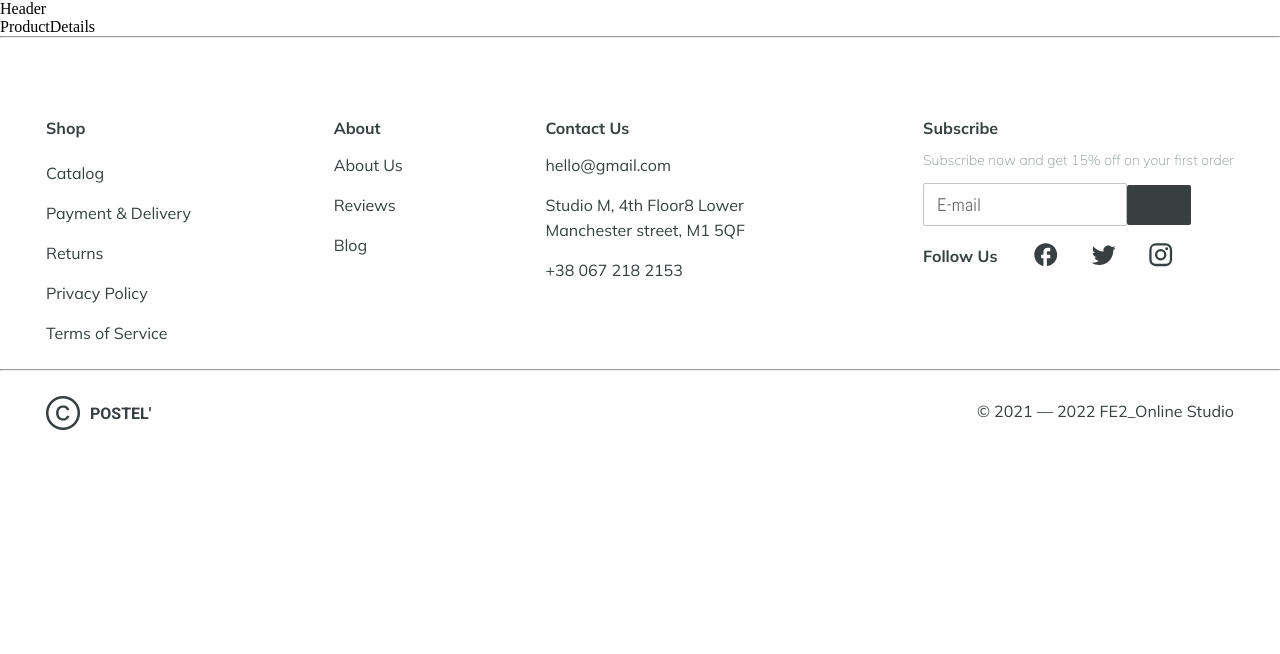
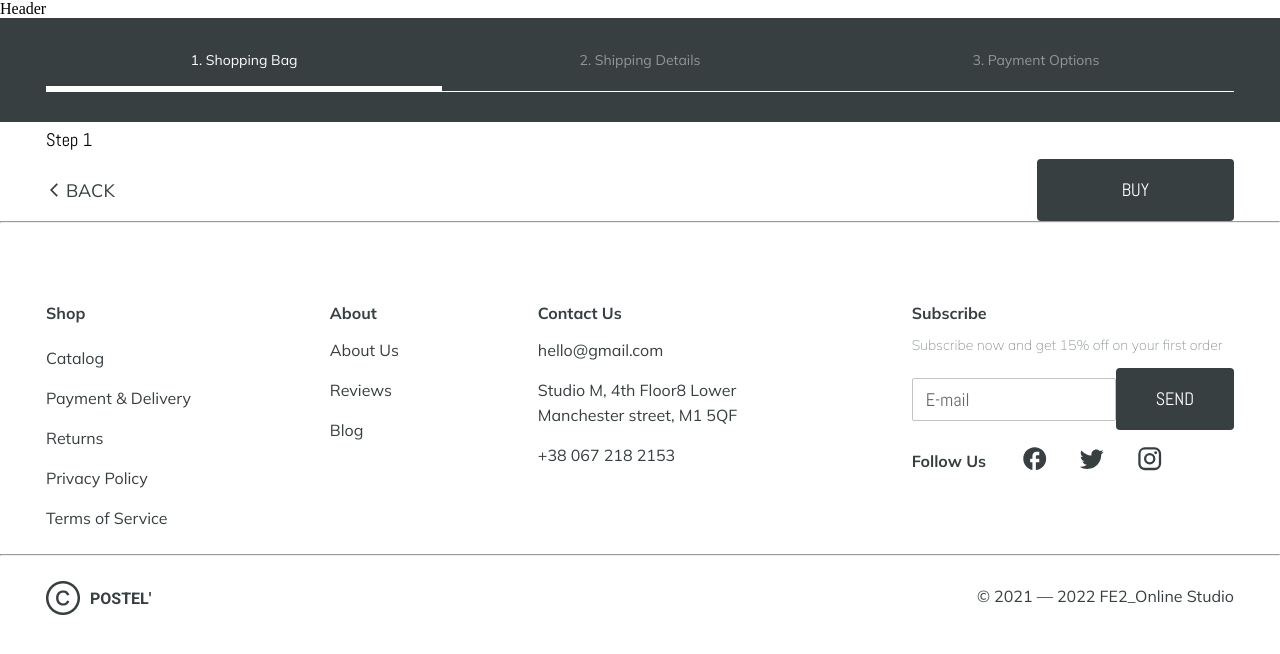
Before and after one commit to dorvika/final-project, a React (Create React App) app in the folder client/: page /bag in a window 1280 px wide. Shown: the top 654 px of the page. Built offline with nearby package versions, Linux system fonts and the light colour scheme.

Commit message:
Added Bag Router/Bag page/Stepper. Added button style mui theme

```diff
--- /dev/null
+++ b/client/src/components/BagStepper/BagStepper.jsx
@@ -0,0 +1,142 @@
+import * as React from "react";
+import Box from "@mui/material/Box";
+import Stepper from "@mui/material/Stepper";
+import Step from "@mui/material/Step";
+import StepButton from "@mui/material/StepButton";
+import Button from "@mui/material/Button";
+import Typography from "@mui/material/Typography";
+import { Container } from "@mui/material";
+import ArrowBackIosNewIcon from "@mui/icons-material/ArrowBackIosNew";
+import { Link } from "react-router-dom";
+import stepperStyle from "./style";
+import ThanksOrder from "./ThanksOrder.jsx";
+
+const steps = ["1. Shopping Bag", "2. Shipping Details", "3. Payment Options"];
+
+export default function HorizontalNonLinearStepper() {
+  const [activeStep, setActiveStep] = React.useState(0);
+  const [completed, setCompleted] = React.useState({});
+
+  const totalSteps = () => {
+    return steps.length;
+  };
+
+  const completedSteps = () => {
+    return Object.keys(completed).length;
+  };
+
+  const isLastStep = () => {
+    return activeStep === totalSteps() - 1;
+  };
+
+  const allStepsCompleted = () => {
+    return completedSteps() === totalSteps();
+  };
+
+  const handleNext = () => {
+    const newActiveStep =
+      isLastStep() && !allStepsCompleted()
+        ? // It's the last step, but not all steps have been completed,
+          // find the first step that has been completed
+          steps.findIndex((step, i) => !(i in completed))
+        : activeStep + 1;
+    setActiveStep(newActiveStep);
+  };
+
+  const handleBack = () => {
+    setActiveStep((prevActiveStep) => prevActiveStep - 1);
+    const newCompleted = completed;
+    newCompleted[activeStep - 1] = false;
+    setCompleted(newCompleted);
+    console.log(completed);
+  };
+
+  const handleComplete = () => {
+    const newCompleted = completed;
+    newCompleted[activeStep] = true;
+    setCompleted(newCompleted);
+    handleNext();
+    console.log(completed);
+  };
+
+  const CustomBackButton = ({ onClick }) => {
+    return (
+      <Typography
+        variant="body"
+        component="span"
+        onClick={onClick}
+        sx={{
+          fontSize: "18px",
+          textTransform: "uppercase",
+          display: "flex",
+          alignItems: "center",
+          cursor: "pointer",
+        }}
+      >
+        <ArrowBackIosNewIcon sx={{ fontSize: "16px", mr: "4px" }} />
+        Back
+      </Typography>
+    );
+  };
+  return (
+    <>
+      <Box backgroundColor="primary.main" pb={15}>
+        <Container>
+          <Box sx={{ width: "100%" }}>
+            <Stepper
+              nonLinear
+              activeStep={activeStep}
+              sx={stepperStyle.stepper}
+            >
+              {steps.map((label) => (
+                <Step key={label} sx={stepperStyle.step} variant="h2">
+                  <StepButton color="inherit" sx={stepperStyle.stepButton}>
+                    {label}
+                  </StepButton>
+                </Step>
+              ))}
+            </Stepper>
+          </Box>
+        </Container>
+      </Box>
+      <Box>
+        <Container>
+          <div>
+            {allStepsCompleted() ? (
+              <React.Fragment>
+                <ThanksOrder/>
+              </React.Fragment>
+            ) : (
+              <React.Fragment>
+                <Typography sx={{ mt: 2, mb: 1 }}>
+                  Step {activeStep + 1}
+                </Typography>
+                <Box sx={{ display: "flex", flexDirection: "row", pt: 2 }}>
+                  {activeStep === 0 ? (
+                    <Link
+                      to="/cart"
+                      style={{
+                        textDecoration: "none",
+                        display: "flex",
+                        alignItems: "center",
+                      }}
+                    >
+                      <CustomBackButton />
+                    </Link>
+                  ) : (
+                    <CustomBackButton onClick={handleBack} />
+                  )}
+
+                  <Box sx={{ flex: "1 1 auto" }} />
+                  <Button sx={{p: "15px 85px"}} onClick={handleComplete}>
+                    {completedSteps() === 0 ? "Buy" : "Next"}
+                  </Button>
+                </Box>
+              </React.Fragment>
+            )}
+          </div>
+        </Container>
+      </Box>
+    </>
+  );
+}
--- /dev/null
+++ b/client/src/components/BagStepper/ThanksOrder.jsx
@@ -0,0 +1,21 @@
+import { Button, Typography } from "@mui/material";
+import { Box } from "@mui/system";
+import React from "react";
+
+const ThanksOrder = () => {
+  return (
+    <React.Fragment>
+      <Box sx={{display:"flex", flexDirection: "column", justifyContent: "center", alignItems:"center", padding:"150px 0"}}>
+        <Typography variant="h2" sx={{ mb: "50px", textTransform: "uppercase"}}>
+          Thank you for your order!
+        </Typography>
+        <Box sx={{ display: "flex", flexDirection: "row", pt: 2 }}>
+          <Box sx={{ flex: "1 1 auto" }} />
+          <Button sx={{p:"15px 85px"}}>Continue Shopping</Button>
+        </Box>
+      </Box>
+    </React.Fragment>
+  );
+};
+
+export default ThanksOrder;
--- /dev/null
+++ b/client/src/components/BagStepper/style.js
@@ -0,0 +1,41 @@
+const stepperStyle = {
+  stepper: {
+    position: "relative",
+    paddingTop: "30px",
+    paddingBottom: "19px",
+    borderBottom: "1px solid #FFFFFF",
+
+    "& .MuiStepConnector-root": {
+      display: "none",
+    },
+  },
+  step: {
+    flex: "33.33%",
+    padding: 0,
+    "& .MuiStepLabel-iconContainer": {
+      display: "none",
+    },
+  },
+  stepButton: {
+    padding: 0,
+    margin: 0,
+    cursor: "inherit",
+    "& .MuiStepLabel-label": {
+      color: "##949697",
+    },
+    "& .MuiStepLabel-label.Mui-active": {
+      color: "#ffffff",
+      "&::after": {
+        content: '""',
+        position: "absolute",
+        left: 0,
+        bottom: "-19px",
+        width: "100%",
+        height: "5px",
+        backgroundColor: "#FFFFFF",
+      },
+    },
+  },
+};
+
+export default stepperStyle
--- a/client/src/components/index.js
+++ b/client/src/components/index.js
@@ -6,3 +6,4 @@ export { default as Header } from "./Header/Header.jsx";
 export { default as Footer } from "./Footer/Footer.jsx";
 export { default as ImageSlider } from "./ImageSlider/ImageSlider.jsx";
 export { default as NewInSection } from "./Sections/NewIn/NewIn.jsx";
+export { default as BagStepper } from "./BagStepper/BagStepper.jsx";
--- a/client/src/muiTheme/theme.js
+++ b/client/src/muiTheme/theme.js
@@ -60,8 +60,8 @@ const theme = createTheme({
       fontSize: 24,
       color: "#FFFFFF",
       [`@media screen and (max-width: 365px)`]: {
-        fontSize: 22
-      }
+        fontSize: 22,
+      },
     },
     h6: {
       fontFamily: ["Mulish", "san-serif"].join(","),
@@ -90,6 +90,13 @@ const theme = createTheme({
       lineHeight: "15px",
       color: "#8A9394",
     },
+    caption: {
+      fontFamily: ["Abel", "san-serif"].join(","),
+      fontSize: 18,
+      fontWeight: 400,
+      lineHeight: "32px",
+      color: "#FFFFFF",
+    },
   },
   shape: {
     borderRadius: 2,
@@ -106,33 +113,64 @@ const theme = createTheme({
       },
     },
     MuiButton: {
-      stylesOverrides: {
+      styleOverrides: {
         root: {
+          fontFamily: ["Abel", "san-serif"].join(","),
+          fontWeight: 400,
+          fontSize: 18,
+          lineHeight: "32px",
+          borderRadius: 4,
           paddingBottom: 15,
           paddingLeft: 40,
           paddingRight: 40,
           paddingTop: 15,
+          color: "#FFFFFF",
+          backgroundColor: "#373F41",
+          "&:hover":{
+            backgroundColor: "#373F41"
+          }
+        },
+        outlined: {
+          padding: "10px 20px",
           color: "#373F41",
           backgroundColor: "#FFFFFF",
-        },
+          border: "1px solid #373F41",
+          fontFamily: ["Abel", "san-serif"].join(","),
+          fontWeight: 400,
+          fontSize: 16,
+          "&:hover": {
+            backgroundColor: "#FFFFFF"
+          }
+        }
       },
     },
     MuiCardContent: {
-      styleOverrides:{
+      styleOverrides: {
         root: {
           padding: 0,
           "&:last-child": {
             paddingBottom: 0,
-         },
+          },
         },
-      }
+      },
     },
     MuiTypography: {
-      styleOverrides:{
+      styleOverrides: {
         gutterBottom: {
           marginBottom: 5,
         },
-      }
+      },
+    },
+    MuiStepLabel: {
+      styleOverrides: {
+        label: {
+          fontFamily: ["Mulish", "san-serif"].join(","),
+          fontSize: 14,
+          fontWeight: 400,
+          lineHeight: "24px",
+          color: "#949697",
+        },
+      },
     },
     // headerHeight: {
     //   mobile: "60px",
@@ -157,7 +195,6 @@ const theme = createTheme({
   // navPanelHeight: {
   //   mobile: "83px",
   // },
-
 });
 
 export default theme;
--- /dev/null
+++ b/client/src/pages/Bag/Bag.jsx
@@ -0,0 +1,6 @@
+import { BagStepper } from "../../components";
+const Bag = () => {
+  return <BagStepper />;
+};
+
+export default Bag;
--- a/client/src/pages/index.js
+++ b/client/src/pages/index.js
@@ -10,3 +10,4 @@ export { default as TermsOfService } from "./TermsOfService/TermsOfService.jsx";
 export { default as AboutUs } from "./AboutUs/AboutUs.jsx";
 export { default as Reviews } from "./Reviews/Reviews.jsx";
 export { default as Blog } from "./Blog/Blog.jsx";
+export { default as Bag } from "./Bag/Bag.jsx";
--- a/client/src/router/Router.jsx
+++ b/client/src/router/Router.jsx
@@ -1,6 +1,7 @@
 import { Route, Routes } from "react-router-dom";
 import {
   Cart,
+  Bag,
   Categories,
   Error,
   Home,
@@ -14,6 +15,7 @@ import {
   Blog,
 } from "../pages";
 
+
 export default function Router() {
   return (
     <main>
@@ -22,6 +24,7 @@ export default function Router() {
         <Route path="/:id" element={<ProductDetails />} />
         <Route path="/categories" element={<Categories />} />
         <Route path="/cart" element={<Cart />} />
+        <Route path="/bag" element={<Bag/>}/>
         <Route path="/payment" element={<Payment />} />
         <Route path="/returns" element={<Returns />} />
         <Route path="/privacypolicy" element={<PrivacyPolicy />} />
```
Also changed, not shown: client/src/components/BagStepper/PaymentOptions.jsx (added, +9 -0 lines), client/src/components/BagStepper/ShippingDetails.jsx (added, +9 -0 lines), client/src/components/BagStepper/ShoppingBag.jsx (added, +9 -0 lines).
